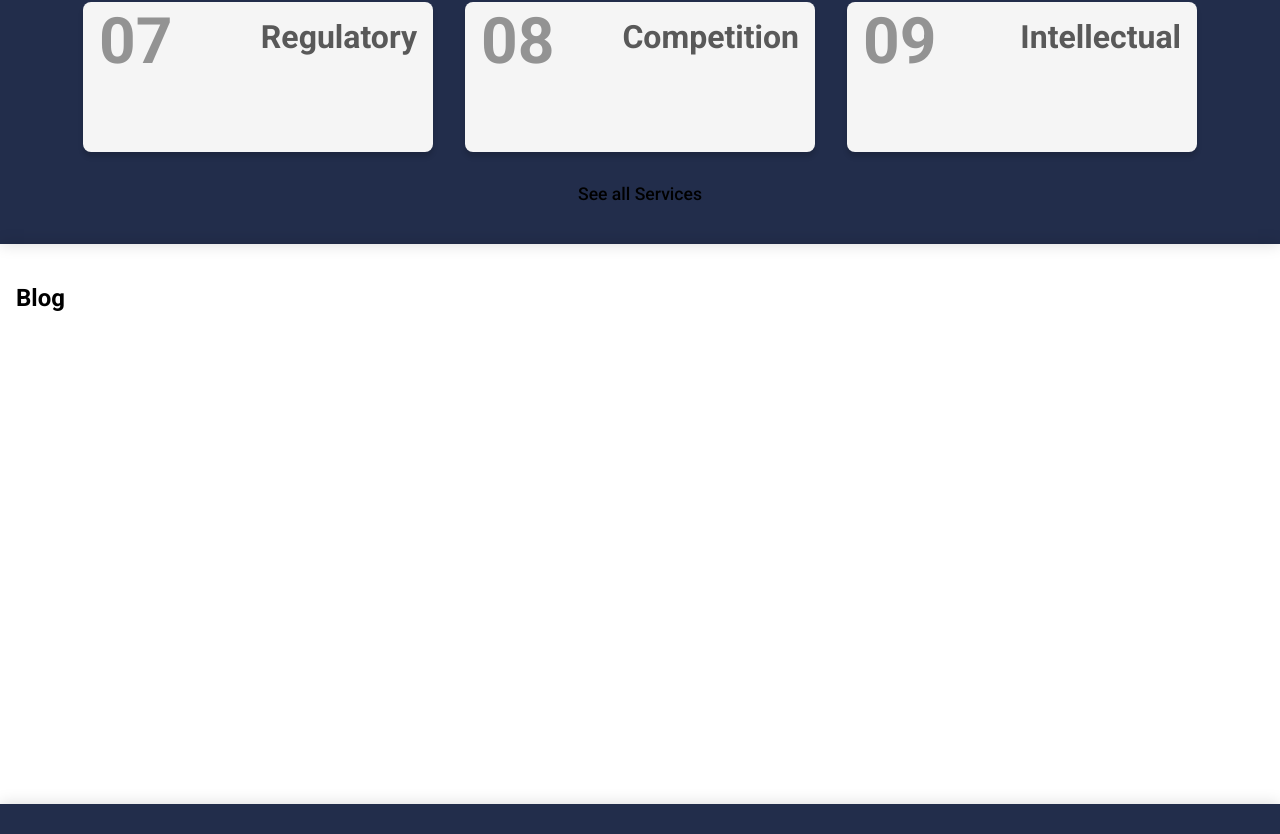
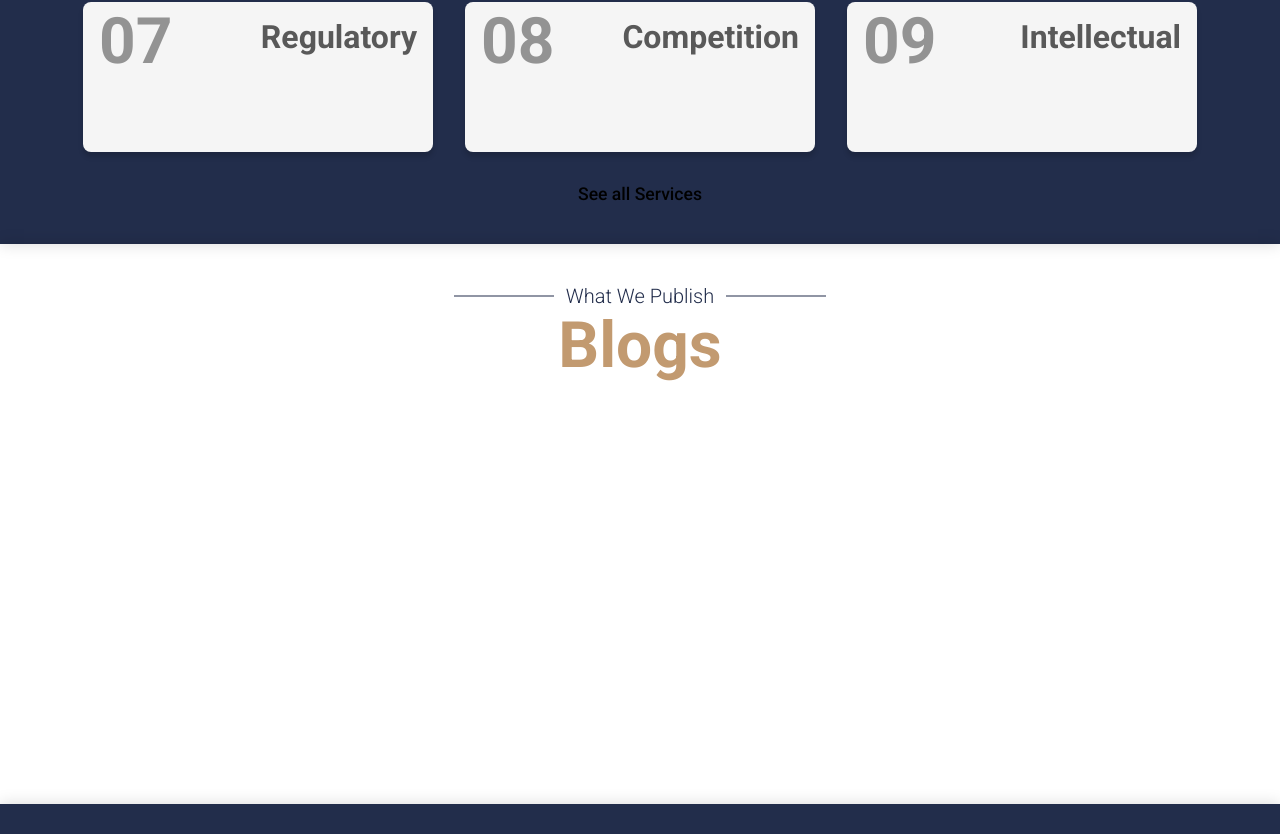
Before and after one commit to SonuAkhtar/24chambers, a React (Vite) app: page / in a window 1280 px wide. Shown: the part 1924-2758 px from the top of the page. Built offline with nearby package versions, Linux system fonts and the light colour scheme.

Commit message:
header, blogs updated

```diff
--- a/src/components/Header/header.css
+++ b/src/components/Header/header.css
@@ -28,7 +28,7 @@
   display: flex;
   align-items: center;
   justify-content: center;
-  gap: 1rem;
+  gap: 1.5rem;
 }
 
 .header_wrapper .header_links span {
@@ -56,6 +56,7 @@
   border-radius: 0.25rem;
   opacity: 0;
   transition: all 0.5s ease-in-out;
+  z-index: 999;
 }
 
 .header_wrapper .header_link_items:hover {
--- a/src/components/HomeBlog/HomeBlog.jsx
+++ b/src/components/HomeBlog/HomeBlog.jsx
@@ -3,8 +3,11 @@ import "./homeBlog.css";
 const HomeBlog = () => {
   return (
     <section className="homeBlog">
-      <div className="section_wrapper">
-        <h1 className="section_title">Blog</h1>
+      <div className="section_wrapper homeBlog">
+        <div className="section_header">
+          <h3 className="section_header_subtitle">What We Publish</h3>
+          <h1 className="section_header_title">Blogs</h1>
+        </div>
       </div>
     </section>
   );
--- a/src/components/HomeBlog/homeBlog.css
+++ b/src/components/HomeBlog/homeBlog.css
@@ -0,0 +1,33 @@
+.homeBlog .section_header {
+  margin-bottom: 2rem;
+  text-align: center;
+}
+
+.homeBlog .section_header .section_header_subtitle {
+  position: relative;
+  color: var(--main-blue);
+  font-weight: 300;
+  font-size: 1.25rem;
+  text-align: center;
+  width: max-content;
+  margin: 0 auto;
+}
+
+.homeBlog .section_header_subtitle::before,
+.homeBlog .section_header_subtitle::after {
+  content: "";
+  position: absolute;
+  top: 50%;
+  transform: translateY(-50%);
+  background-color: var(--main-blue);
+  height: 1px;
+  width: 100px;
+}
+
+.homeBlog .section_header_subtitle::before {
+  left: -7rem;
+}
+
+.homeBlog .section_header_subtitle::after {
+  right: -7rem;
+}
```
